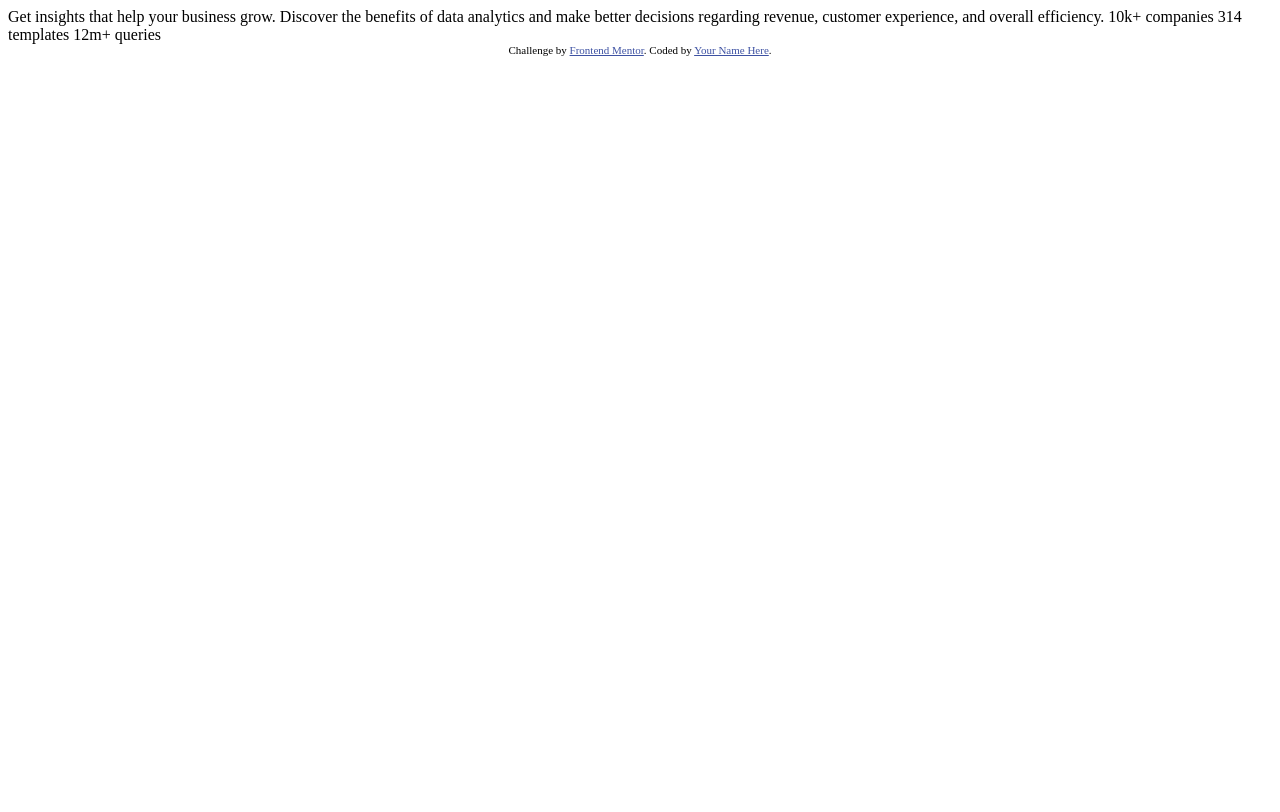
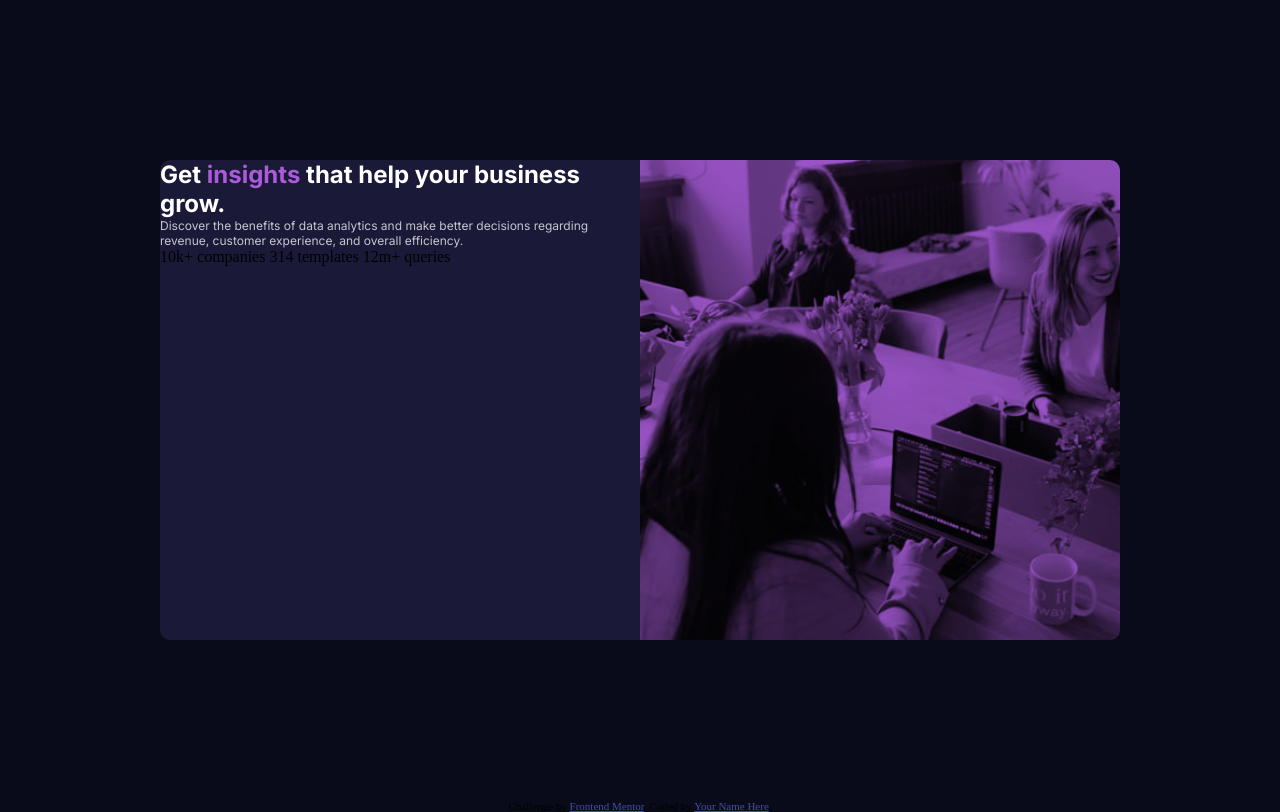
Before and after one commit to sergioatreides/stats-preview-card-component-main, a plain HTML site: page index.html in a window 1280 px wide. Drawn offline with Linux system fonts and the light colour scheme.

Commit message:
First commit

```diff
--- /dev/null
+++ b/css/styles.css
@@ -0,0 +1,75 @@
+:root {
+    --soft-violet: hsl(277, 64%, 61%);
+    --very-dark-blue: hsl(233, 47%, 7%);
+    --dark-desaturated-blue: hsl(244, 38%, 16%);
+    --white: hsl(0, 0%, 100%);
+    --slightly-transparent-white: hsla(0, 0%, 100%, 0.75);
+    --more-slightly-transparent-white: hsla(0, 0%, 100%, 0.6);
+    --fuente-titulos: 'Inter', sans-serif;
+    --fuente-textos: 'Lexend Deca', sans-serif;
+}
+* {
+    margin: 0 auto;
+}
+
+body {
+    background-color: var(--very-dark-blue);
+}
+.principal {
+    display: grid;
+    width: 100vw;
+    height: 100vh;
+    justify-content: center;
+    align-items: center;
+}
+.contenedor {
+    display: flex;
+    flex-direction: row;
+    width: 75vw;
+    height: 60%;
+}
+.texto {
+    background-color: var(--dark-desaturated-blue);
+    border-radius: 10px 0px 0px 10px;
+    width: 50%;
+}
+h1 {
+    font-family: var(--fuente-titulos);
+    color: var(--white);
+}
+.acento {
+    color: var(--soft-violet);
+}
+p {
+    font-family: var(--fuente-titulos);
+    color: var(--slightly-transparent-white);
+    font-weight: 400;
+    font-size: 12px;
+}
+.imagen {
+    border-radius: 0px 10px 10px 0px;
+    background-image: url("../images/image-header-desktop.jpg");
+    filter: opacity(.9);
+    background-blend-mode: multiply;
+    background-size: cover;
+    background-color: var(--soft-violet);
+    width: 50%;
+}
+img {
+    width: 100%;
+}
+
+
+
+
+
+
+
+
+
+.attribution {
+    font-size: 11px; text-align: center;
+}
+.attribution a {
+    color: hsl(228, 45%, 44%);
+}
--- a/index.html
+++ b/index.html
@@ -3,31 +3,38 @@
 <head>
   <meta charset="UTF-8">
   <meta name="viewport" content="width=device-width, initial-scale=1.0"> <!-- displays site properly based on user's device -->
-
+  <link rel="preconnect" href="https://fonts.gstatic.com">
+  <link href="https://fonts.googleapis.com/css2?family=Inter:wght@400;700&family=Lexend+Deca&display=swap" rel="stylesheet">
   <link rel="icon" type="image/png" sizes="32x32" href="./images/favicon-32x32.png">
-
+  <link rel="stylesheet" href="css/styles.css" type="text/css">
   <title>Frontend Mentor | Stats preview card component</title>
 
-  <!-- Feel free to remove these styles or customise in your own stylesheet 👍 -->
-  <style>
-    .attribution { font-size: 11px; text-align: center; }
-    .attribution a { color: hsl(228, 45%, 44%); }
-  </style>
 </head>
 <body>
 
-  Get insights that help your business grow.
+  <main class="principal">
+    <div class="contenedor">
+      <section class="texto">
+        <header>
+          <h1>Get <span class="acento">insights</span> that help your business grow.</h1>
+        </header>
+        <p>Discover the benefits of data analytics and make better decisions regarding revenue, customer
+        experience, and overall efficiency.</p>
 
-  Discover the benefits of data analytics and make better decisions regarding revenue, customer
-  experience, and overall efficiency.
+        10k+ companies
+        314 templates
+        12m+ queries
+      </section>
+      <section class="imagen">
+<!--         <img src="images/image-header-desktop.jpg"> -->
+      </section>
+    </div>
+  </main>
 
-  10k+ companies
-  314 templates
-  12m+ queries
-
-  <div class="attribution">
+  <footer class="attribution">
     Challenge by <a href="https://www.frontendmentor.io?ref=challenge" target="_blank">Frontend Mentor</a>.
     Coded by <a href="#">Your Name Here</a>.
-  </div>
+  </footer>
+
 </body>
 </html>
```
